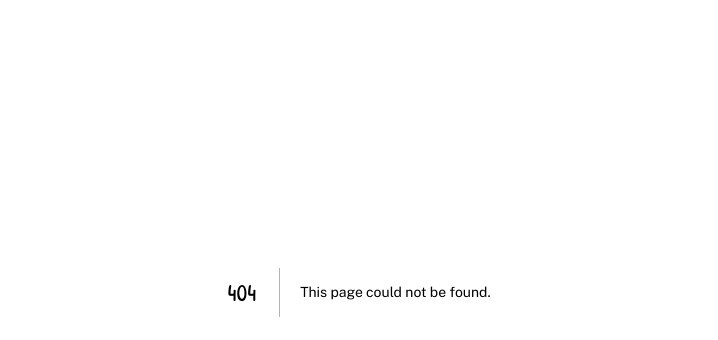
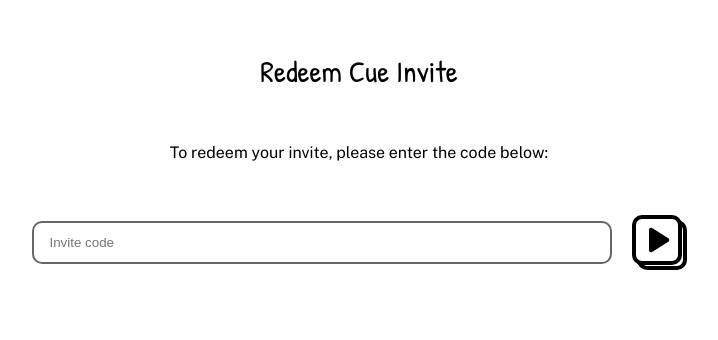
Before and after one commit to compsigh/cue, a Next.js app: page /redeem in a window 1280 px wide. Before the commit this address had no page. Shown: the part 108-448 px from the top of the page, without its empty margins (281-999 px from the left). Built offline with nearby package versions, Linux system fonts and the light colour scheme; no server answers; a web font is replaced by a local one.

Commit message:
Add `Redeem` page styling

```diff
--- /dev/null
+++ b/src/pages/redeem.js
@@ -0,0 +1,62 @@
+// Next imports
+import Head from 'next/head'
+import { getServerSession } from 'next-auth/next'
+import { useState } from 'react'
+import { useRouter } from 'next/router'
+
+// Style imports
+import styles from '@/styles/Redeem.module.scss'
+
+export default function Redeem() {
+  const [inviteCode, setInviteCode] = useState('');
+  const router = useRouter();
+
+  return (
+    <>
+      <Head>
+        <title>Redeem Invite | Cue</title>
+        <meta name="description" content="Redeem an invite to Cue: Study with AI-powered active recall" />
+        <meta name="viewport" content="width=device-width, initial-scale=1" />
+        <link rel="icon" href="/favicon.ico" />
+      </Head>
+
+      <main className={styles.main}>
+        <div className={styles.center}>
+          <h1>Redeem Cue Invite</h1>
+          <p>To redeem your invite, please enter the code below:</p>
+          <form>
+            <input
+              type="text"
+              name="inviteCode"
+              placeholder="Invite code"
+              value={inviteCode}
+              onChange={(e) => setInviteCode(e.target.value)}
+            />
+            <button type="submit" onClick={(e) => {
+              e.preventDefault();
+              router.push(`/invite/${inviteCode}`)}}>
+            </button>
+          </form>
+        </div>
+      </main>
+    </>
+  )
+}
+
+export async function getServerSideProps(context) {
+  const session = await getServerSession(context.req, context.res);
+
+  if (session)
+    return {
+      redirect: {
+        destination: '/profile',
+        permanent: false
+      }
+    };
+
+  return {
+    props: {
+      session
+    }
+  };
+}
--- /dev/null
+++ b/src/styles/Redeem.module.scss
@@ -0,0 +1,50 @@
+@use '@/styles/_colors' as colors;
+
+.center {
+  margin-top: 6.25rem;
+  display: flex;
+  flex-direction: column;
+  justify-content: center;
+  align-items: center;
+  text-align: center;
+  padding: 60px;
+  gap: 50px;
+}
+
+.main form {
+  display: flex;
+  flex-direction: row;
+  align-items: center;
+  justify-content: center;
+  width: 100%;
+  gap: 20px;
+}
+.main input[type="text"] {
+  width: 50%;
+  padding: 12px 16px;
+  border: 2px solid colors.$gray;
+  border-radius: 10px;
+  outline-color: colors.$black;
+}
+
+.main button {
+  width: 55px;
+  height: 55px;
+  background-color: transparent;
+  background-image: url(./../../public/icons/Cue.svg);
+  border: none;
+  outline: none;
+  cursor: pointer;
+
+  /* Type=Primary, State=Hover */
+
+  &:hover {
+    transform: rotate(7deg);
+  }
+
+  /* Type=Primary, State=Active */
+
+  &:active {
+    background-image: url(./../../public/icons/Cue_Selected.svg);
+  }
+}
```
